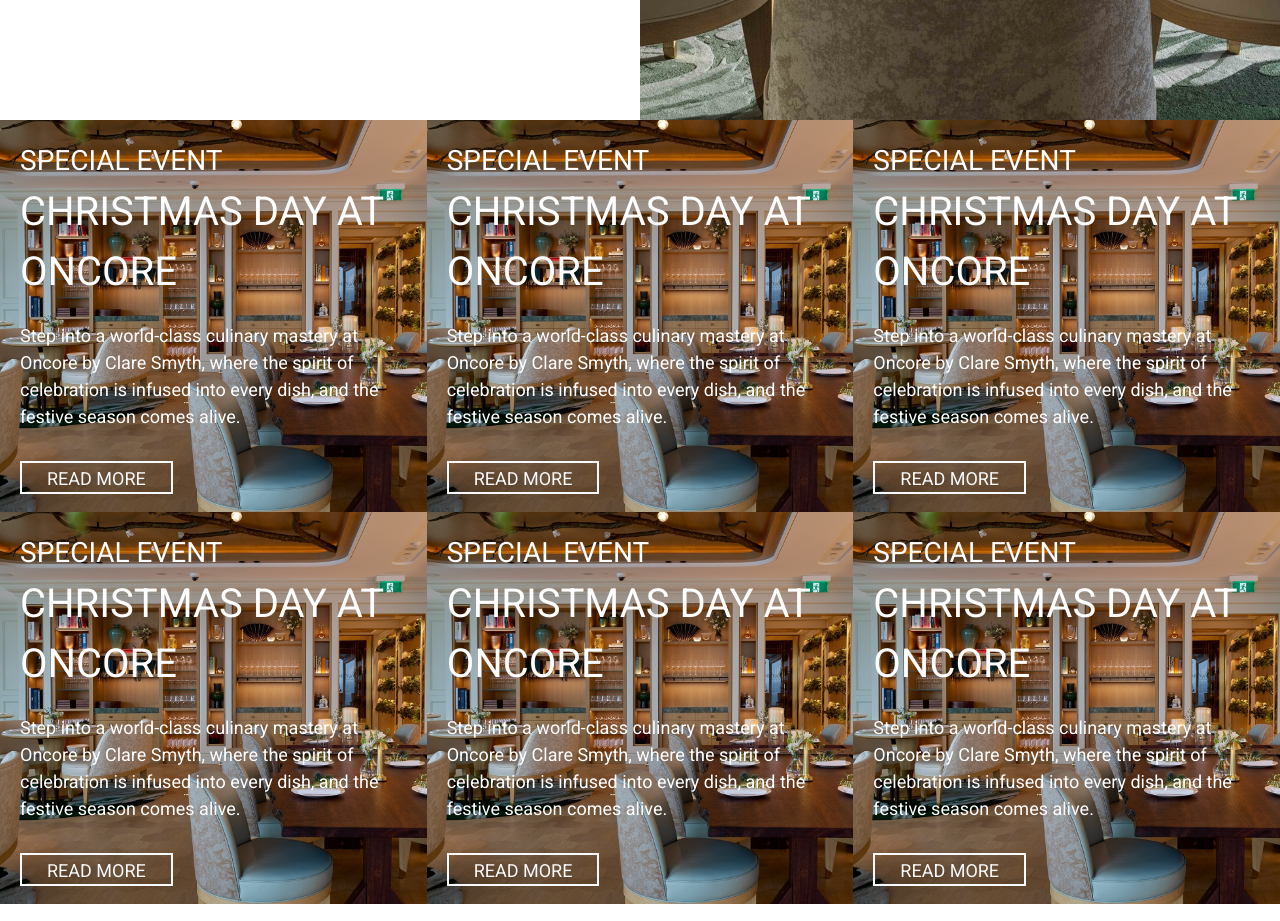
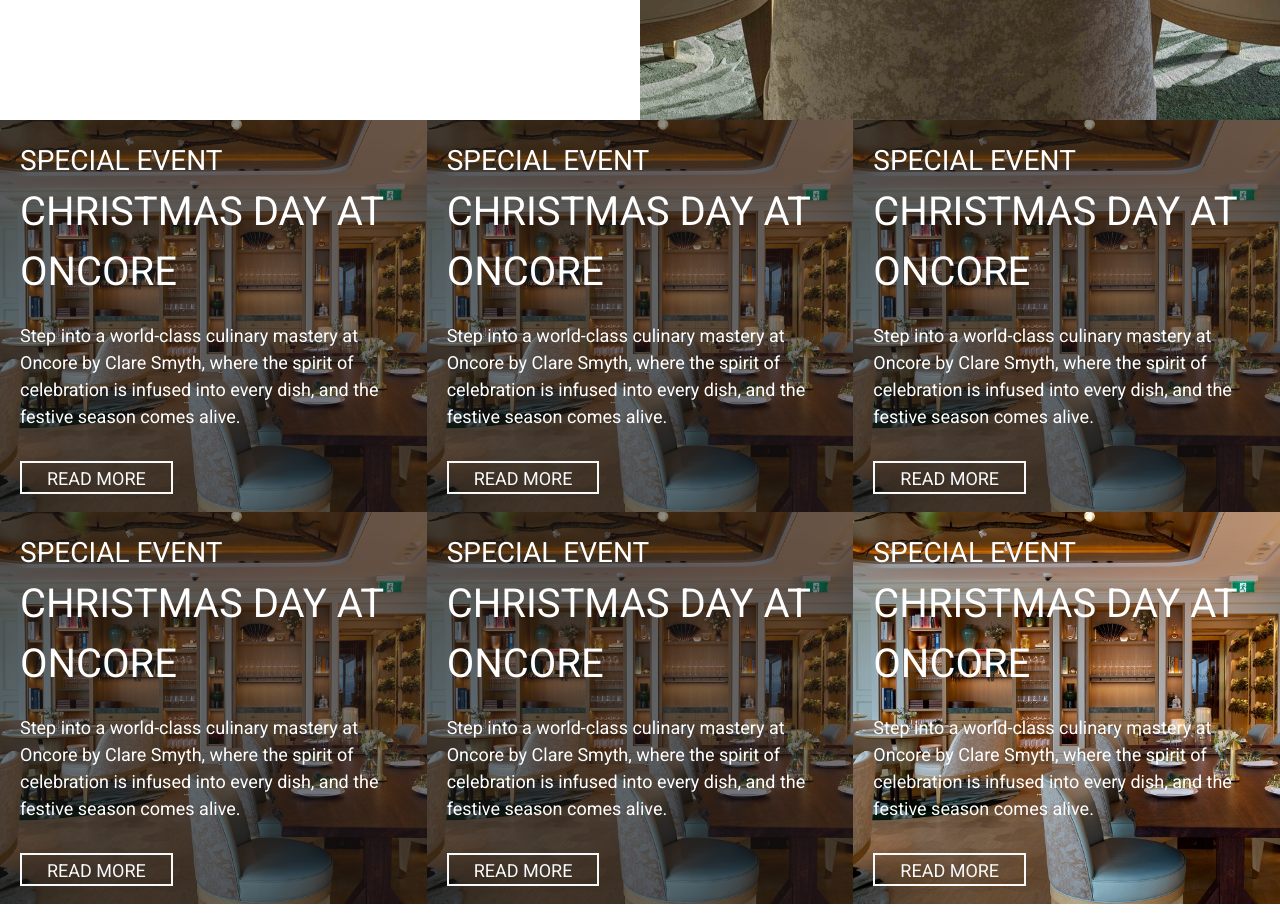
Before and after one commit to jayasetiawan82/ONCORE, a plain HTML site: page index.html in a window 1280 px wide. Shown: the part 3080-4001 px from the top of the page. Drawn offline with Linux system fonts and the light colour scheme.

Commit message:
overlay on event

```diff
--- a/index.html
+++ b/index.html
@@ -40,7 +40,9 @@
           <img src="assets/logo-white.png" alt="logo" />
         </div>
         <div class="top-resevation-btn">
-          <a href="#" class="top-resevation-btn text-accent uppercase">make reservation</a>
+          <a href="#" class="top-resevation-btn text-accent uppercase"
+            >make reservation</a
+          >
         </div>
       </header>
       <div class="center">
@@ -81,17 +83,16 @@
           <div class="reservation-btn">
             <a href="#">make reservation</a>
           </div>
-
         </ul>
       </aside>
     </section>
 
     <!-- Menu -->
     <section class="content-container">
-      <div class="menu-img right-img ">
-      </div>
+      <div class="menu-img right-img"></div>
       <div class="left-content inline-padding">
-        <h2 class="uppercase fs-700">menu</h2><br>
+        <h2 class="uppercase fs-700">menu</h2>
+        <br />
         <p>
           The menu at Oncore features a selection of Core’s classic dishes,
           including the unexpected yet celebrated centrepiece of Smyth’s London
@@ -108,10 +109,10 @@
 
     <!-- Bio-->
     <section class="content-container">
-      <div class="bio-img">
-      </div>
+      <div class="bio-img"></div>
       <div class="right-content inline-padding">
-        <h2 class="fs-700 uppercase">clare smyth</h2><br>
+        <h2 class="fs-700 uppercase">clare smyth</h2>
+        <br />
         <p>
           Hailing from the United Kingdom, Clare grew up on a farm in Northern
           Ireland where her passion for food and nature began. Early in her
@@ -127,10 +128,10 @@
 
     <!-- Semi private dining -->
     <section class="content-container">
-      <div class="private-dining-img right-img">
-      </div>
+      <div class="private-dining-img right-img"></div>
       <div class="left-content inline-padding">
-        <h2 class="uppercase fs-700">private dining</h2><br>
+        <h2 class="uppercase fs-700">private dining</h2>
+        <br />
         <p>
           For guests seeking a more exclusive experience, Oncore offers a
           beautiful semi-private dining room at the end of the restaurant,
@@ -148,10 +149,10 @@
     </section>
 
     <!-- special event -->
-    <section class="overlay-background event-wrapper">
+    <section class="event-wrapper">
       <!-- event 1 -->
-      <div class="event-img inline-padding">
-        <h1 class="uppercase fs-500 text-accent" >special event</h1>
+      <div class="overlay-background event-img inline-padding">
+        <h1 class="uppercase fs-500 text-accent">special event</h1>
         <h2 class="uppercase fs-600 text-accent">christmas day at oncore</h2>
         <p class="text-accent">
           Step into a world-class culinary mastery at Oncore by Clare Smyth,
@@ -161,8 +162,8 @@
         <a href="#" class="read-btn-white">read more</a>
       </div>
       <!-- event 2 -->
-       <div class="event-img inline-padding">
-        <h1 class="uppercase fs-500 text-accent" >special event</h1>
+      <div class="overlay-background event-img inline-padding">
+        <h1 class="uppercase fs-500 text-accent">special event</h1>
         <h2 class="uppercase fs-600 text-accent">christmas day at oncore</h2>
         <p class="text-accent">
           Step into a world-class culinary mastery at Oncore by Clare Smyth,
@@ -172,8 +173,8 @@
         <a href="#" class="read-btn-white">read more</a>
       </div>
       <!-- event 3 -->
-       <div class="event-img inline-padding">
-        <h1 class="uppercase fs-500 text-accent" >special event</h1>
+      <div class="overlay-background event-img inline-padding">
+        <h1 class="uppercase fs-500 text-accent">special event</h1>
         <h2 class="uppercase fs-600 text-accent">christmas day at oncore</h2>
         <p class="text-accent">
           Step into a world-class culinary mastery at Oncore by Clare Smyth,
@@ -183,8 +184,8 @@
         <a href="#" class="read-btn-white">read more</a>
       </div>
       <!-- event 4 -->
-       <div class="event-img inline-padding">
-        <h1 class="uppercase fs-500 text-accent" >special event</h1>
+      <div class="overlay-background event-img inline-padding">
+        <h1 class="uppercase fs-500 text-accent">special event</h1>
         <h2 class="uppercase fs-600 text-accent">christmas day at oncore</h2>
         <p class="text-accent">
           Step into a world-class culinary mastery at Oncore by Clare Smyth,
@@ -194,8 +195,8 @@
         <a href="#" class="read-btn-white">read more</a>
       </div>
       <!-- event 5 -->
-       <div class="event-img inline-padding">
-        <h1 class="uppercase fs-500 text-accent" >special event</h1>
+      <div class="overlay-background event-img inline-padding">
+        <h1 class="uppercase fs-500 text-accent">special event</h1>
         <h2 class="uppercase fs-600 text-accent">christmas day at oncore</h2>
         <p class="text-accent">
           Step into a world-class culinary mastery at Oncore by Clare Smyth,
@@ -206,7 +207,7 @@
       </div>
       <!-- event 6 -->
       <div class="event-img inline-padding">
-        <h1 class="uppercase fs-500 text-accent" >special event</h1>
+        <h1 class="uppercase fs-500 text-accent">special event</h1>
         <h2 class="uppercase fs-600 text-accent">christmas day at oncore</h2>
         <p class="text-accent">
           Step into a world-class culinary mastery at Oncore by Clare Smyth,
@@ -313,7 +314,9 @@
           <div class="term-details">
             <p>
               Please view the Crown Sydney dress standards prior to your
-              reservation. <a href="#" class="capitalized underlined text-gold">learn more</a>.
+              reservation.
+              <a href="#" class="capitalized underlined text-gold">learn more</a
+              >.
             </p>
           </div>
         </article>
@@ -332,7 +335,9 @@
             <p>
               Limited parking is available on-site at Crown Sydney. Discover
               your most convenient way to visit including nearby carparks and
-              various public transport options offered close by. <a href="#" class="capitalized underlined text-gold">learn more</a>.
+              various public transport options offered close by.
+              <a href="#" class="capitalized underlined text-gold">learn more</a
+              >.
             </p>
           </div>
         </article>
```
Also changed, not shown: style.css (+10 -19 lines). Lines whose indentation alone changed are shown as unchanged.
